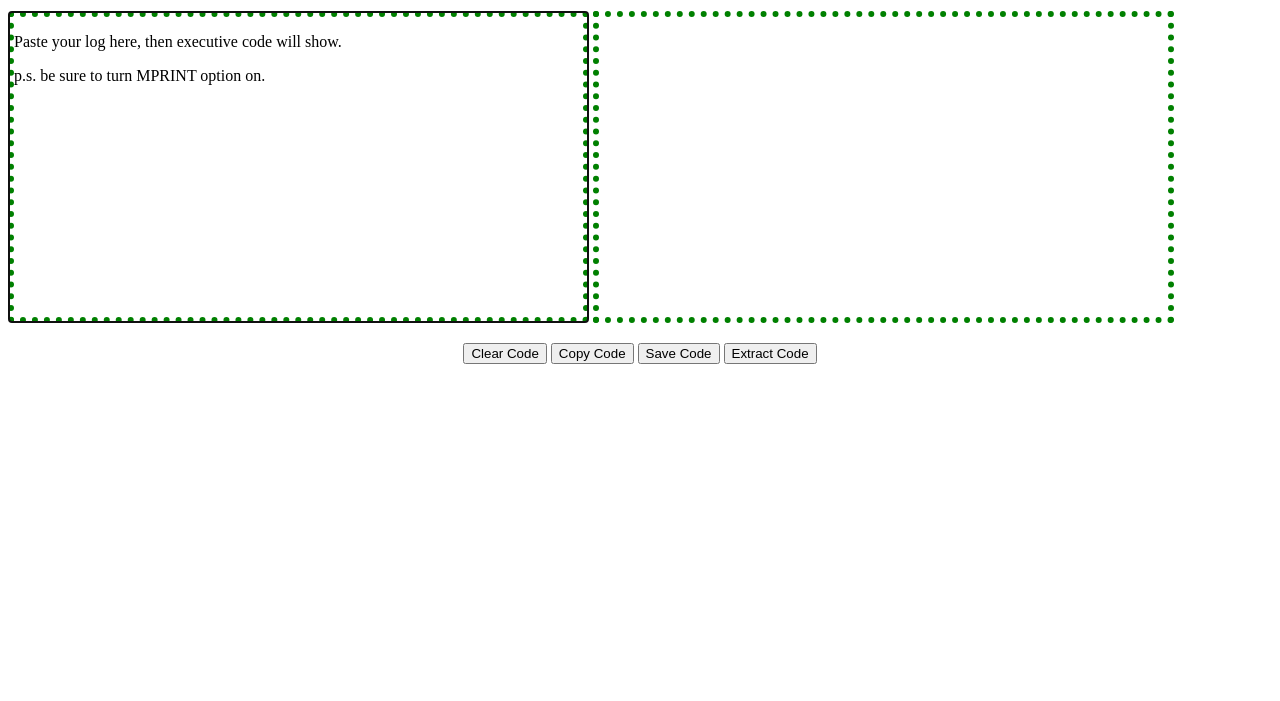
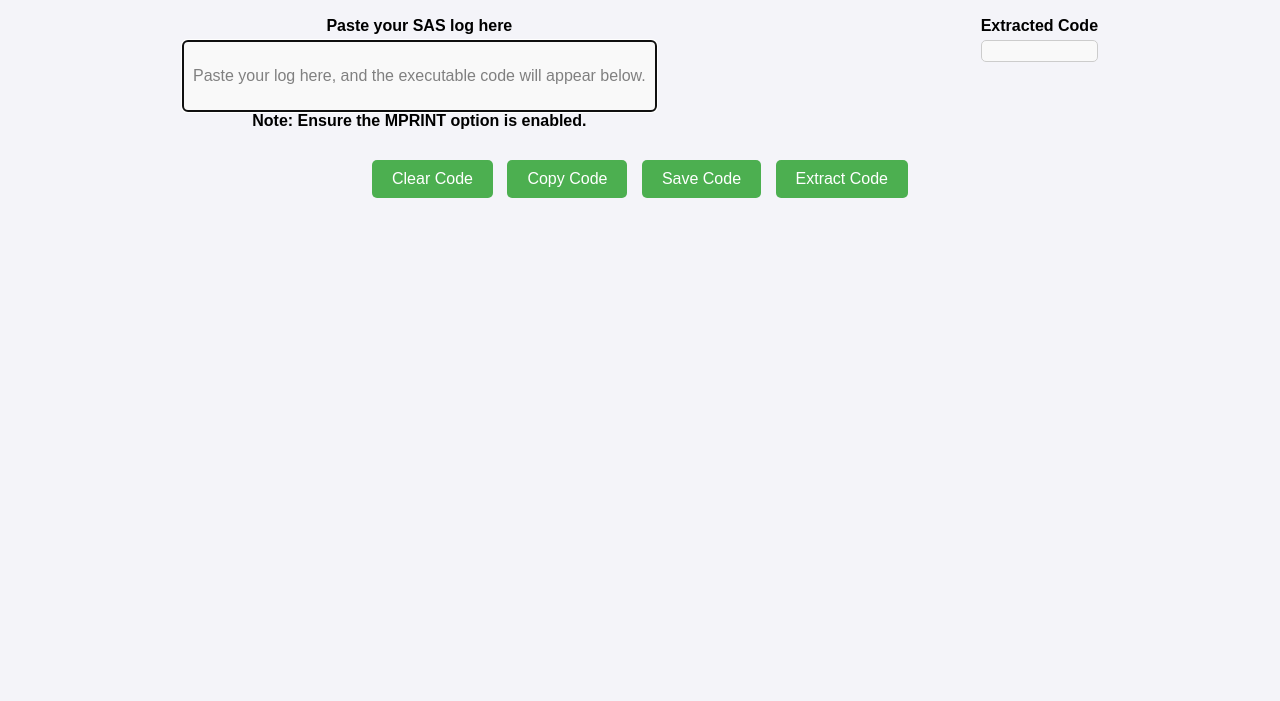
Before and after one commit to zzzzqqqa/SASmprint2code, a plain HTML site: page extractor.html in a window 1280 px wide. Shown: the part 99-800 px from the top of the page. Drawn offline with Linux system fonts and the light colour scheme.

Commit message:
Refactor extractor.html to improve user experience and code organization

```diff
--- a/extractor.html
+++ b/extractor.html
@@ -1,30 +1,22 @@
-<html xmlns="http://www.w3.org/1999/xhtml" >
+<!DOCTYPE html>
+<html xmlns="http://www.w3.org/1999/xhtml">
 <head>
     <title>Converter</title>
     <script>
         function strip(html) {
             var tempDiv = document.createElement("DIV");
             tempDiv.innerHTML = html;
-	//tempDiv.innerHTML.replace("\n", "<br/>");
-
             return tempDiv.innerText;
         }
 
-function handlepaste (elem, e) {
+        function handlepaste(elem, e) {
             var savedcontent = elem.innerText;
-    if (e && e.clipboardData && e.clipboardData.getData) {// Webkit - get data from clipboard, put into editdiv, cleanup, then cancel event
-//          if (window.clipboardData && window.clipboardData.getData) { // IE
-//    elem.innerText  = window.clipboardData.getData('Text');
-//  } else if (e.clipboardData && e.clipboardData.getData) {
-//    e.innerText  = e.clipboardData.getData('text/plain');
-//  }
+            if (e && e.clipboardData && e.clipboardData.getData) {
                 if (/text\/html/.test(e.clipboardData.types)) {
                     elem.innerText = e.clipboardData.getData('Text');
-        }
-        else if (/text\/plain/.test(e.clipboardData.types)) {
+                } else if (/text\/plain/.test(e.clipboardData.types)) {
                     elem.innerText = e.clipboardData.getData('text/plain');
-        }
-        else {
+                } else {
                     elem.innerText = "";
                 }
                 waitforpastedata(elem, savedcontent);
@@ -33,19 +25,17 @@ function handlepaste (elem, e) {
                     e.preventDefault();
                 }
                 return false;
-    }
-    else {// Everything else - empty editdiv and allow browser to paste content into it, then cleanup
+            } else {
                 elem.innerText = "";
                 waitforpastedata(elem, savedcontent);
                 return true;
             }
         }
 
-function waitforpastedata (elem, savedcontent) {
+        function waitforpastedata(elem, savedcontent) {
             if (elem.childNodes && elem.childNodes.length > 0) {
                 processpaste(elem, savedcontent);
-    }
-    else {
+            } else {
                 that = {
                     e: elem,
                     s: savedcontent
@@ -53,58 +43,124 @@ function waitforpastedata (elem, savedcontent) {
                 that.callself = function () {
                     waitforpastedata(that.e, that.s)
                 }
-        setTimeout(that.callself,20);
+                setTimeout(that.callself, 20);
             }
         }
+
         function setTableinnerText(table, html) {
-	if(navigator && navigator.userAgent.match(/msie/i)){
+            if (navigator && navigator.userAgent.match(/msie/i)) {
                 var temp = table.ownerDocument.createElement('div');
                 temp.innerText = '<table><tbody>' + html + '</tbody></table>';
-		if(table.tBodies.length == 0){
-		var tbody=document.createElement("tbody");
+                if (table.tBodies.length == 0) {
+                    var tbody = document.createElement("tbody");
                     table.appendChild(tbody);
                 }
                 table.replaceChild(temp.firstChild.firstChild, table.tBodies[0]);
             } else {
-		table.innerText=html;
+                table.innerText = html;
             }
         }
 
-window.onload = function() {
+        window.onload = function () {
             document.getElementById("div").focus();
         };
-
     </script>
     <style>
-		#div, #code-output {
+        body {
+            font-family: Arial, sans-serif;
+            background-color: #f4f4f9;
+            margin: 0;
+            padding: 0;
+        }
+
+        #container {
+            display: flex;
+            justify-content: space-around;
+            margin: 20px;
+        }
+
+        #input-box, #output-box {
             width: 45%;
             height: 300px;
-			border-style: dotted;
-			border-width: 5pt;
-			border-color: green;
-			margin: 10px auto;
+            border: 1px solid #ccc;
+            margin: 10px;
+            padding: 10px;
             overflow-y: scroll;
-			display: inline-block;
-			vertical-align: top;
+            background-color: #fff;
+            box-shadow: 0 0 10px rgba(0, 0, 0, 0.1);
+            border-radius: 5px;
         }
+
         #buttons {
             width: 90%;
-			margin: 10px auto;
+            margin: 20px auto;
             text-align: center;
+        }
+
+        h1 {
+            color: #333;
+            text-align: center;
+            margin-top: 20px;
+        }
+
+        .box-label {
+            text-align: center;
+            font-weight: bold;
+            margin-bottom: 5px;
+        }
+
+        button {
+            background-color: #4CAF50;
+            color: white;
+            padding: 10px 20px;
+            margin: 5px;
+            border: none;
+            border-radius: 5px;
+            cursor: pointer;
+            font-size: 16px;
+        }
+
+        button:hover {
+            background-color: #45a049;
+        }
+
+        #div {
+            border: 1px solid #ccc;
+            padding: 10px;
+            border-radius: 5px;
+            background-color: #f9f9f9;
+        }
+
+        #code-output {
+            border: 1px solid #ccc;
+            padding: 10px;
+            border-radius: 5px;
+            background-color: #f9f9f9;
         }
     </style>
 </head>
 <body>
-		<h1 style="color:green">Mprint SAS Code Extractor</h1>
-		<p>by zzzzqqq@gmail.com</p>
-		<div id='div' contenteditable='true' onpaste='handlepaste(this, event)'><p>Paste your log here, then executive code will show.</p> <p>p.s. be sure to turn MPRINT option on.</p></div>
+    <h1>Mprint SAS Code Extractor</h1>
+    <p style="text-align: center;">by zzzzqqq@gmail.com</p>
+    <div id="container">
+        <div>
+            <div class="box-label">Paste your SAS log here</div>
+            <div id='div' contenteditable='true' onpaste='handlepaste(this, event)'>
+                <p style="color: grey;">Paste your log here, and the executable code will appear below.</p>
+            </div>
+            <div class="box-label">Note: Ensure the MPRINT option is enabled.</div>
+        </div>
+        <div>
+            <div class="box-label">Extracted Code</div>
             <div id="code-output"></div>
+        </div>
+    </div>
     <div id="buttons">
         <button id="clear-code">Clear Code</button>
         <button id="copy-code">Copy Code</button>
         <button id="save-code">Save Code</button>
         <button id="extract-code">Extract Code</button>
     </div>
+    <script src="processpaste.js"></script>
 </body>
-    <script src="processpaste.js"></script>
 </html>
```
Lines whose indentation alone changed are shown as unchanged.
